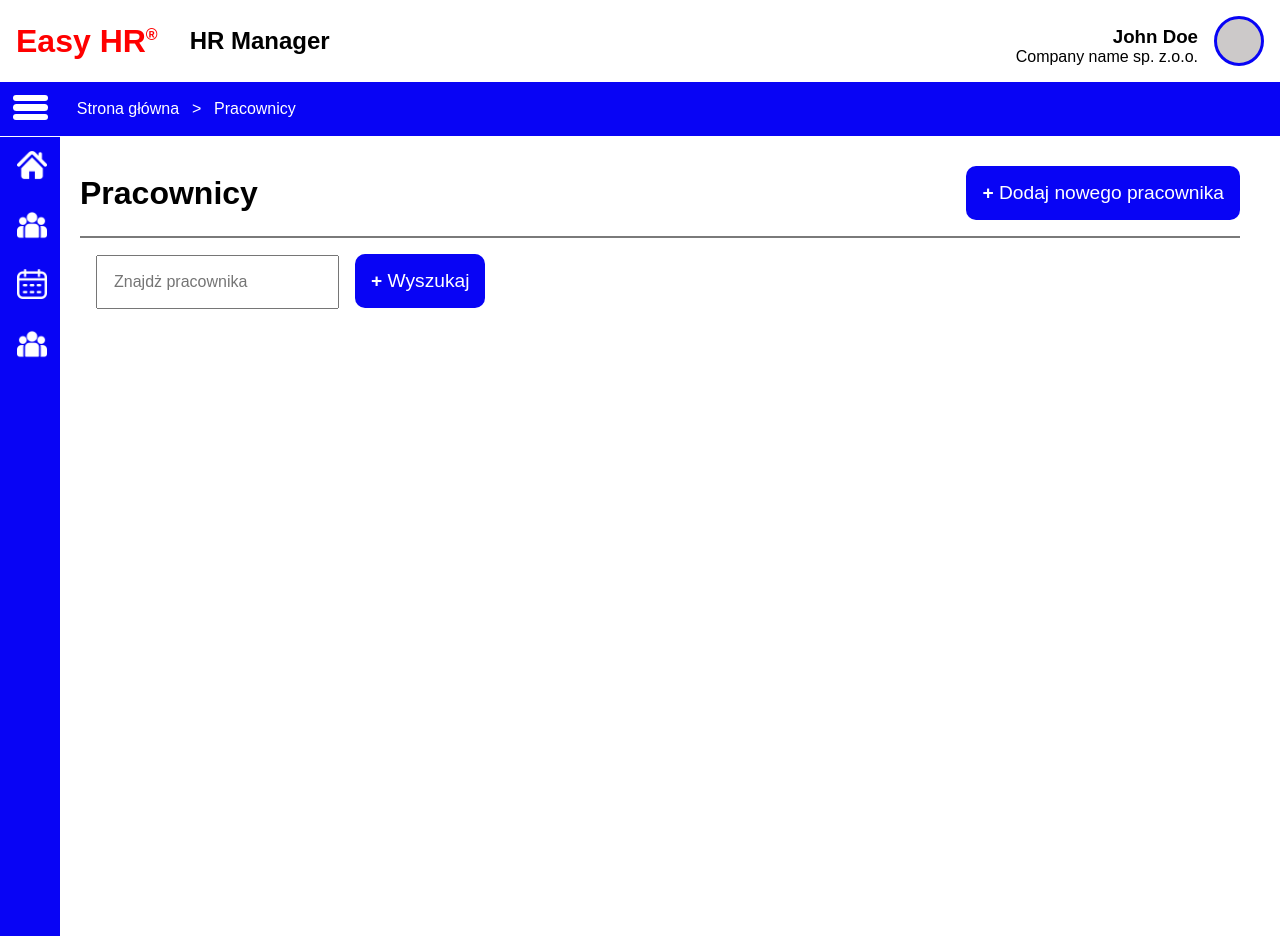
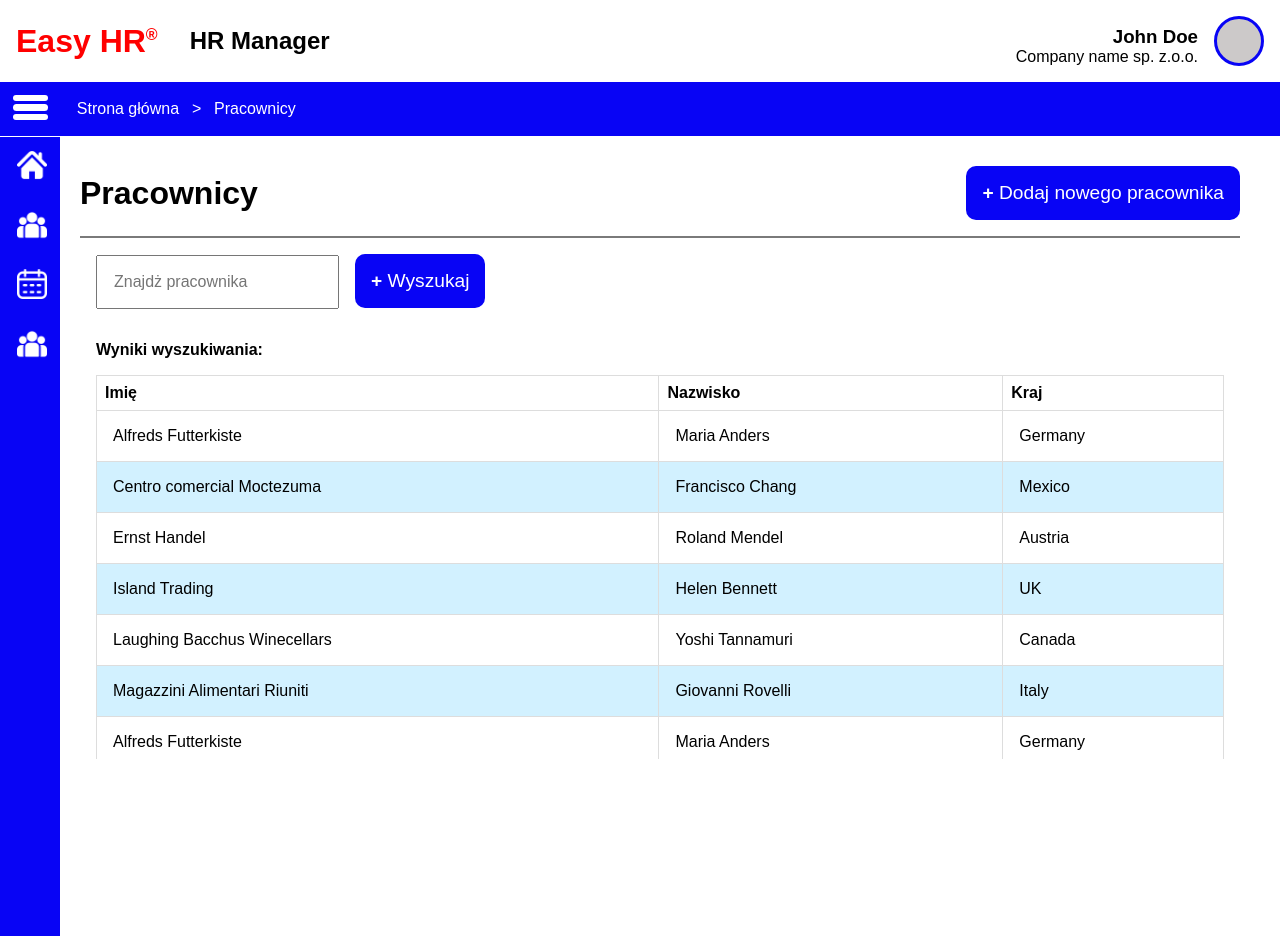
Before and after one commit to marc3601/HR-Manager, a React (Create React App) app: page /employes in a window 1280 px wide. Built offline with nearby package versions, Linux system fonts and the light colour scheme.

Commit message:
Initial employee list design

```diff
--- a/src/views/Employees.js
+++ b/src/views/Employees.js
@@ -18,6 +18,172 @@ const Employees = () => {
                     <MainButton text="Wyszukaj" />
                 </div>
             </div>
+            <div className='employees_list'>
+                <h4 className='list_title'>Wyniki wyszukiwania:</h4>
+                <div className='list_table'>
+                    <table>
+                        <thead>
+                            <tr>
+                                <th>Imię</th>
+                                <th>Nazwisko</th>
+                                <th>Kraj</th>
+                            </tr>
+                        </thead>
+                        <tbody>
+                            <tr>
+                                <td>Alfreds Futterkiste</td>
+                                <td>Maria Anders</td>
+                                <td>Germany</td>
+                            </tr>
+                            <tr>
+                                <td>Centro comercial Moctezuma</td>
+                                <td>Francisco Chang</td>
+                                <td>Mexico</td>
+                            </tr>
+                            <tr>
+                                <td>Ernst Handel</td>
+                                <td>Roland Mendel</td>
+                                <td>Austria</td>
+                            </tr>
+                            <tr>
+                                <td>Island Trading</td>
+                                <td>Helen Bennett</td>
+                                <td>UK</td>
+                            </tr>
+                            <tr>
+                                <td>Laughing Bacchus Winecellars</td>
+                                <td>Yoshi Tannamuri</td>
+                                <td>Canada</td>
+                            </tr>
+                            <tr>
+                                <td>Magazzini Alimentari Riuniti</td>
+                                <td>Giovanni Rovelli</td>
+                                <td>Italy</td>
+                            </tr>
+                            <tr>
+                                <td>Alfreds Futterkiste</td>
+                                <td>Maria Anders</td>
+                                <td>Germany</td>
+                            </tr>
+                            <tr>
+                                <td>Centro comercial Moctezuma</td>
+                                <td>Francisco Chang</td>
+                                <td>Mexico</td>
+                            </tr>
+                            <tr>
+                                <td>Ernst Handel</td>
+                                <td>Roland Mendel</td>
+                                <td>Austria</td>
+                            </tr>
+                            <tr>
+                                <td>Island Trading</td>
+                                <td>Helen Bennett</td>
+                                <td>UK</td>
+                            </tr>
+                            <tr>
+                                <td>Laughing Bacchus Winecellars</td>
+                                <td>Yoshi Tannamuri</td>
+                                <td>Canada</td>
+                            </tr>
+                            <tr>
+                                <td>Magazzini Alimentari Riuniti</td>
+                                <td>Giovanni Rovelli</td>
+                                <td>Italy</td>
+                            </tr>
+                            <tr>
+                                <td>Alfreds Futterkiste</td>
+                                <td>Maria Anders</td>
+                                <td>Germany</td>
+                            </tr>
+                            <tr>
+                                <td>Centro comercial Moctezuma</td>
+                                <td>Francisco Chang</td>
+                                <td>Mexico</td>
+                            </tr>
+                            <tr>
+                                <td>Ernst Handel</td>
+                                <td>Roland Mendel</td>
+                                <td>Austria</td>
+                            </tr>
+                            <tr>
+                                <td>Island Trading</td>
+                                <td>Helen Bennett</td>
+                                <td>UK</td>
+                            </tr>
+                            <tr>
+                                <td>Laughing Bacchus Winecellars</td>
+                                <td>Yoshi Tannamuri</td>
+                                <td>Canada</td>
+                            </tr>
+                            <tr>
+                                <td>Magazzini Alimentari Riuniti</td>
+                                <td>Giovanni Rovelli</td>
+                                <td>Italy</td>
+                            </tr>
+                            <tr>
+                                <td>Alfreds Futterkiste</td>
+                                <td>Maria Anders</td>
+                                <td>Germany</td>
+                            </tr>
+                            <tr>
+                                <td>Centro comercial Moctezuma</td>
+                                <td>Francisco Chang</td>
+                                <td>Mexico</td>
+                            </tr>
+                            <tr>
+                                <td>Ernst Handel</td>
+                                <td>Roland Mendel</td>
+                                <td>Austria</td>
+                            </tr>
+                            <tr>
+                                <td>Island Trading</td>
+                                <td>Helen Bennett</td>
+                                <td>UK</td>
+                            </tr>
+                            <tr>
+                                <td>Laughing Bacchus Winecellars</td>
+                                <td>Yoshi Tannamuri</td>
+                                <td>Canada</td>
+                            </tr>
+                            <tr>
+                                <td>Magazzini Alimentari Riuniti</td>
+                                <td>Giovanni Rovelli</td>
+                                <td>Italy</td>
+                            </tr>
+                            <tr>
+                                <td>Alfreds Futterkiste</td>
+                                <td>Maria Anders</td>
+                                <td>Germany</td>
+                            </tr>
+                            <tr>
+                                <td>Centro comercial Moctezuma</td>
+                                <td>Francisco Chang</td>
+                                <td>Mexico</td>
+                            </tr>
+                            <tr>
+                                <td>Ernst Handel</td>
+                                <td>Roland Mendel</td>
+                                <td>Austria</td>
+                            </tr>
+                            <tr>
+                                <td>Island Trading</td>
+                                <td>Helen Bennett</td>
+                                <td>UK</td>
+                            </tr>
+                            <tr>
+                                <td>Laughing Bacchus Winecellars</td>
+                                <td>Yoshi Tannamuri</td>
+                                <td>Canada</td>
+                            </tr>
+                            <tr>
+                                <td>Magazzini Alimentari Riuniti</td>
+                                <td>Giovanni Rovelli</td>
+                                <td>Italy</td>
+                            </tr>
+                        </tbody>
+                    </table>
+                </div>
+            </div>
         </div>
     )
 }
--- a/src/views/Employees.scss
+++ b/src/views/Employees.scss
@@ -22,4 +22,30 @@
            }
        }
    }
+   .employees_list {
+       padding: 1rem 1rem 1rem;
+       .list_table {
+           padding-top: 1rem;
+           max-height: 50vh;
+           overflow-y: scroll;
+        table {
+            border-collapse: collapse;
+            width: 100%;
+            td, th {
+                border: 1px solid #dddddd;
+                text-align: left;
+                padding: 8px;
+              }
+              td {
+                  padding: 1rem;
+              }
+              tr:hover {
+                  background-color: #d2f1ff;
+              }
+              tr:nth-child(even) {
+                background-color: #d2f1ff;
+              }
+          }
+       }
+   }
 }
```
